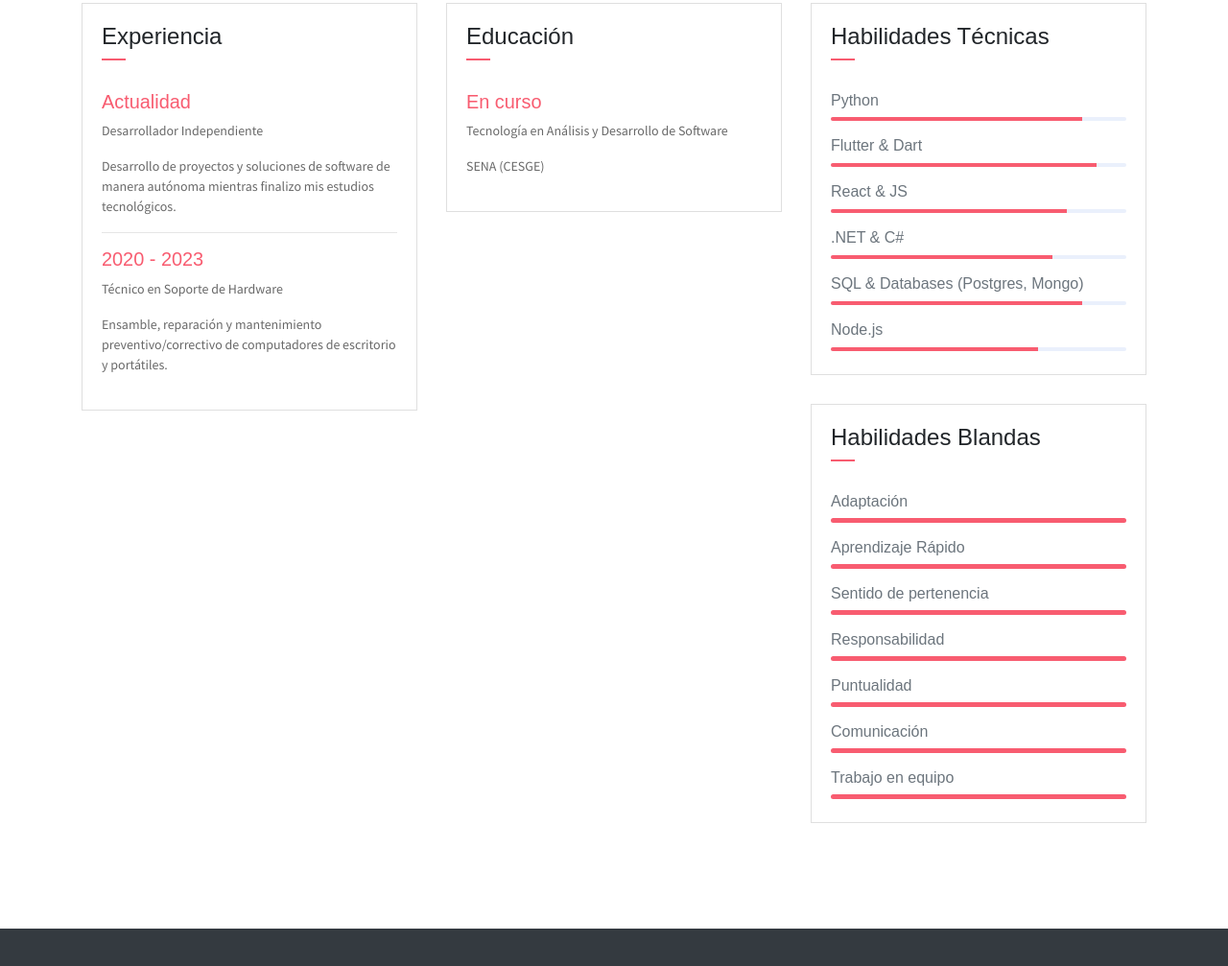
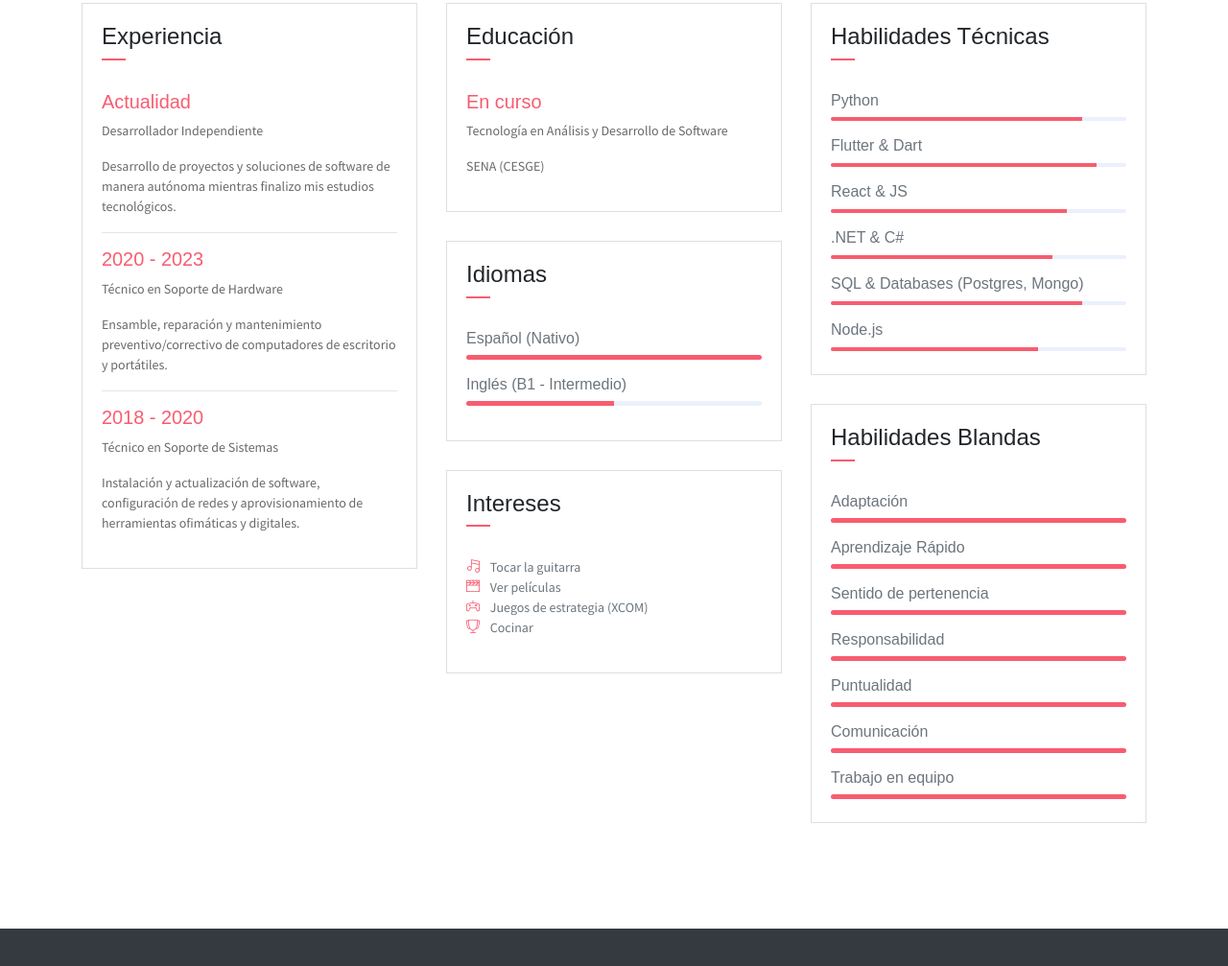
Before and after one commit to ChrisEna07/Mi-CV-en-HTML, a website: page index.html in a window 1280 px wide. Shown: the part 1486-2493 px from the top of the page at 96% size. Drawn offline with Linux system fonts and the light colour scheme.

Commit message:
mejoras de la informacion

```diff
--- a/index.html
+++ b/index.html
@@ -175,6 +175,10 @@
                             <h6 class="title text-danger">2020 - 2023</h6>
                             <P>Técnico en Soporte de Hardware</P>
                             <P class="subtitle">Ensamble, reparación y mantenimiento preventivo/correctivo de computadores de escritorio y portátiles.</P>
+                            <hr>
+                            <h6 class="title text-danger">2018 - 2020</h6>
+                            <P>Técnico en Soporte de Sistemas</P>
+                            <P class="subtitle">Instalación y actualización de software, configuración de redes y aprovisionamiento de herramientas ofimáticas y digitales.</P>
                         </div>
                     </div>
                 </div>
@@ -190,6 +194,40 @@
                             <h6 class="title text-danger" data-i18n="resume-inprogress">En curso</h6>
                             <P data-i18n="resume-degree">Tecnología en Análisis y Desarrollo de Software</P>
                             <P class="subtitle">SENA (CESGE)</P>
+                        </div>
+                    </div>
+                    <div class="card">
+                        <div class="card-header">
+                            <div class="mt-2">
+                                <h4>Idiomas</h4>
+                                <span class="line"></span>
+                            </div>
+                        </div>
+                        <div class="card-body">
+                            <h6>Español (Nativo)</h6>
+                            <div class="progress mb-3">
+                                <div class="progress-bar bg-danger" role="progressbar" style="width: 100%" aria-valuenow="100" aria-valuemin="0" aria-valuemax="100"></div>
+                            </div>
+                            <h6>Inglés (B1 - Intermedio)</h6>
+                            <div class="progress mb-3">
+                                <div class="progress-bar bg-danger" role="progressbar" style="width: 50%" aria-valuenow="50" aria-valuemin="0" aria-valuemax="100"></div>
+                            </div>
+                        </div>
+                    </div>
+                    <div class="card">
+                        <div class="card-header">
+                            <div class="mt-2">
+                                <h4>Intereses</h4>
+                                <span class="line"></span>
+                            </div>
+                        </div>
+                        <div class="card-body">
+                            <ul class="list-unstyled">
+                                <li><i class="ti-music-alt text-danger pr-2"></i> Tocar la guitarra</li>
+                                <li><i class="ti-video-clapper text-danger pr-2"></i> Ver películas</li>
+                                <li><i class="ti-game text-danger pr-2"></i> Juegos de estrategia (XCOM)</li>
+                                <li><i class="ti-cup text-danger pr-2"></i> Cocinar</li>
+                            </ul>
                         </div>
                     </div>
                 </div>
```
Also changed, not shown: resumen.html (+18 -0 lines), README.md.
